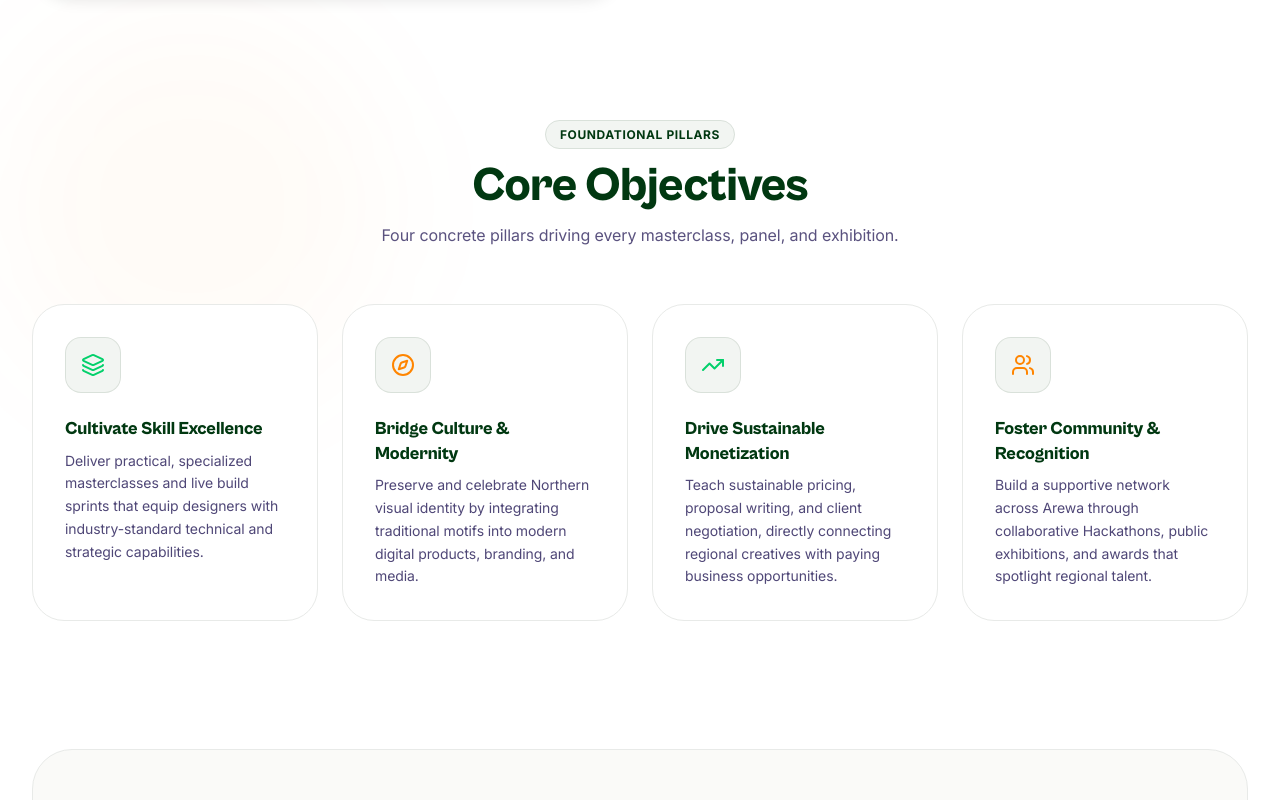
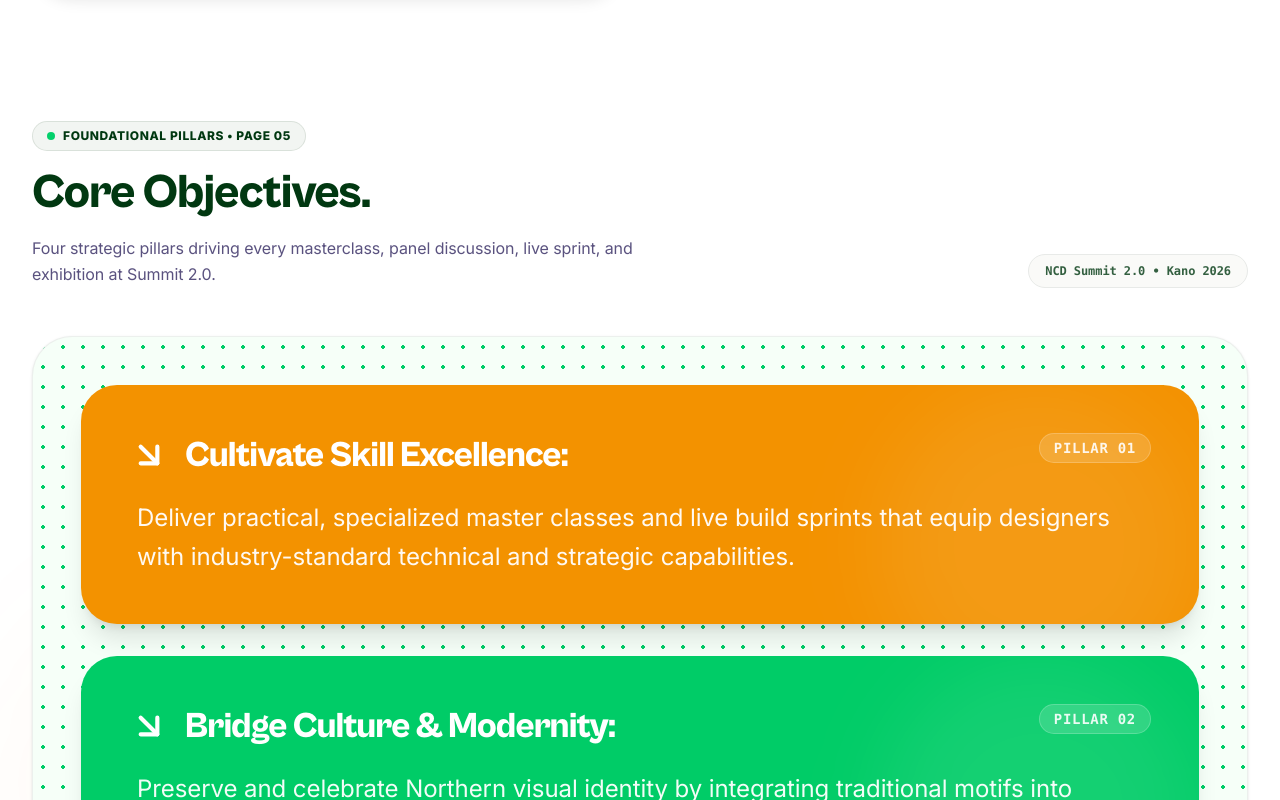
Before and after one commit to aminumuhammad000/northern-creative-designers, a Next.js app: page / in a window 1280 px wide. Shown: the part 3300-4100 px from the top of the page. Built offline with nearby package versions, Linux system fonts and the light colour scheme.

Commit message:
feat: adapt Core Objectives section to match core objectives.png design

```diff
--- a/components/sections/SummitIntroSection.tsx
+++ b/components/sections/SummitIntroSection.tsx
@@ -20,6 +20,7 @@ import {
   Video,
   Building,
   Brush,
+  ArrowDownRight,
 } from "lucide-react";
 import {
   eventConfig,
@@ -363,39 +364,94 @@ export function SummitIntroSection() {
           </div>
         </div>
 
-        {/* 4. Core Objectives: Bento Grid with Hover Elevation */}
-        <div className="mb-24 md:mb-32">
-          <div className="text-center max-w-2xl mx-auto mb-14">
-            <span className="text-xs font-bold text-pine uppercase tracking-wider px-3.5 py-1.5 rounded-full bg-pine/5 border border-pine/10">
-              Foundational Pillars
-            </span>
-            <h3 className="type-heading text-pine mt-3 font-black">
-              Core Objectives
+        {/* 4. Core Objectives: Faithfully Adapted to core objectives.png (PDF Page 05) */}
+        <div id="core-objectives" className="mb-24 md:mb-32">
+          <div className="flex flex-col lg:flex-row lg:items-end justify-between gap-6 mb-12">
+            <div className="max-w-2xl space-y-3">
+              <div className="inline-flex items-center gap-2 px-3.5 py-1.5 rounded-full bg-pine/5 border border-pine/10 text-xs font-extrabold text-pine uppercase tracking-wider">
+                <span className="w-2 h-2 rounded-full bg-spring" />
+                <span>Foundational Pillars • Page 05</span>
+              </div>
+              <h3 className="text-3xl sm:text-4xl md:text-5xl font-black text-pine tracking-tight leading-tight">
+                Core Objectives.
               </h3>
-            <p className="type-body text-navy/70 text-sm sm:text-base mt-2">
-              Four concrete pillars driving every masterclass, panel, and exhibition.
+              <p className="type-body text-navy/70 text-base sm:text-lg leading-relaxed font-normal">
+                Four strategic pillars driving every masterclass, panel discussion, live sprint, and exhibition at Summit 2.0.
               </p>
             </div>
+            <span className="text-xs font-mono font-bold text-pine/80 bg-[#FAFAF8] px-4 py-2 rounded-full border border-neutral-border">
+              NCD Summit 2.0 • Kano 2026
+            </span>
+          </div>
 
-          <div className="grid grid-cols-1 sm:grid-cols-2 lg:grid-cols-4 gap-6">
-            {coreObjectives.map((obj) => (
+          {/* Halftone / Dotted Background Container matching core objectives.png */}
+          <div className="p-4 sm:p-8 md:p-12 rounded-[2.5rem] bg-[#F6FFF8] bg-[radial-gradient(#00CC67_1.75px,transparent_1.75px)] [background-size:20px_20px] border border-neutral-border/70 shadow-sm">
+            <div className="space-y-6 sm:space-y-8">
+              {[
+                {
+                  id: "skill-excellence",
+                  title: "Cultivate Skill Excellence:",
+                  description:
+                    "Deliver practical, specialized master classes and live build sprints that equip designers with industry-standard technical and strategic capabilities.",
+                  bgClass: "bg-[#F39200]",
+                  pillarNumber: "01",
+                },
+                {
+                  id: "culture-modernity",
+                  title: "Bridge Culture & Modernity:",
+                  description:
+                    "Preserve and celebrate Northern visual identity by integrating traditional motifs into modern digital products, branding, and media.",
+                  bgClass: "bg-[#00CC67]",
+                  pillarNumber: "02",
+                },
+                {
+                  id: "sustainable-monetization",
+                  title: "Drive Sustainable Monetization:",
+                  description:
+                    "Teach sustainable pricing, proposal writing, and client negotiation, directly connecting regional creatives with paying business opportunities.",
+                  bgClass: "bg-[#453478]",
+                  pillarNumber: "03",
+                },
+                {
+                  id: "community-recognition",
+                  title: "Foster Community & Recognition:",
+                  description:
+                    "Build a supportive network across Arewa through collaborative Hackathon, public exhibitions, and awards that spotlight regional talent.",
+                  bgClass: "bg-[#013811]",
+                  pillarNumber: "04",
+                },
+              ].map((obj) => (
                 <div
                   key={obj.id}
-                className="p-8 rounded-[2rem] bg-white border border-neutral-border hover:border-spring hover:-translate-y-2 hover:shadow-xl transition-all duration-300 flex flex-col justify-between group"
+                  className={`
+                    group p-8 sm:p-10 md:p-12 rounded-[2rem] sm:rounded-[2.25rem] ${obj.bgClass} text-white shadow-xl
+                    hover:-translate-y-2 hover:shadow-2xl hover:scale-[1.01]
+                    transition-all duration-300 ease-out cursor-default relative overflow-hidden
+                  `}
                 >
-                <div>
-                  <div className="w-14 h-14 rounded-2xl bg-pine/5 border border-pine/10 flex items-center justify-center mb-6 group-hover:scale-110 group-hover:bg-pine group-hover:text-spring transition-all duration-300">
-                    {objectiveIcons[obj.icon] || <Layers className="w-6 h-6 text-spring" />}
-                  </div>
-                  <h4 className="font-extrabold text-pine text-lg mb-2 leading-snug">
+                  {/* Subtle inner ambient glow */}
+                  <div className="absolute top-0 right-0 w-80 h-80 bg-white/[0.08] rounded-full blur-2xl pointer-events-none" />
+
+                  <div className="relative z-10 flex flex-col justify-between">
+                    <div className="flex items-start justify-between gap-4 mb-4 sm:mb-5">
+                      <div className="flex items-center gap-3 sm:gap-4 flex-wrap">
+                        <ArrowDownRight className="w-8 h-8 sm:w-10 sm:h-10 text-white flex-shrink-0 stroke-[2.5] transition-transform duration-300 group-hover:translate-x-1.5 group-hover:translate-y-1.5" />
+                        <h4 className="text-2xl sm:text-3xl md:text-4xl font-black text-white tracking-tight leading-tight">
                           {obj.title}
                         </h4>
-                  <p className="text-navy/75 text-xs sm:text-sm leading-relaxed">
+                      </div>
+                      <span className="text-xs sm:text-sm font-mono font-black uppercase tracking-wider px-3.5 py-1 rounded-full bg-white/15 text-white/90 border border-white/20 flex-shrink-0">
+                        Pillar {obj.pillarNumber}
+                      </span>
+                    </div>
+
+                    <p className="text-white/95 text-base sm:text-xl md:text-2xl font-normal leading-relaxed pl-1 sm:pl-2">
                       {obj.description}
                     </p>
                   </div>
                 </div>
               ))}
+            </div>
           </div>
         </div>
 
```
Lines whose indentation alone changed are shown as unchanged.
